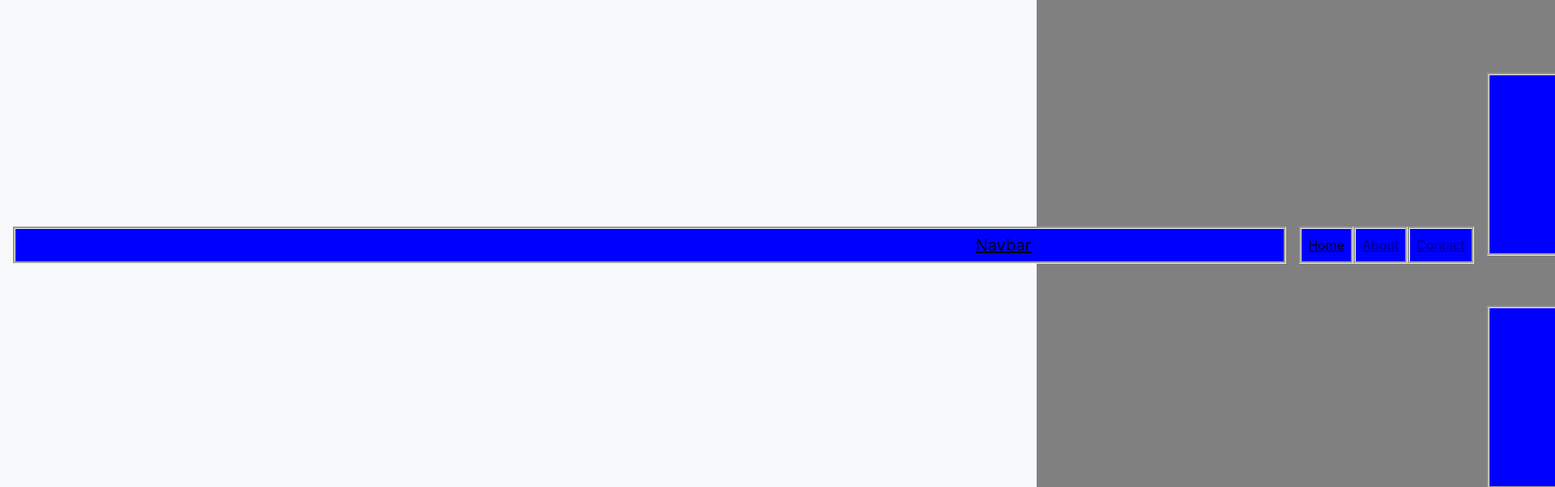
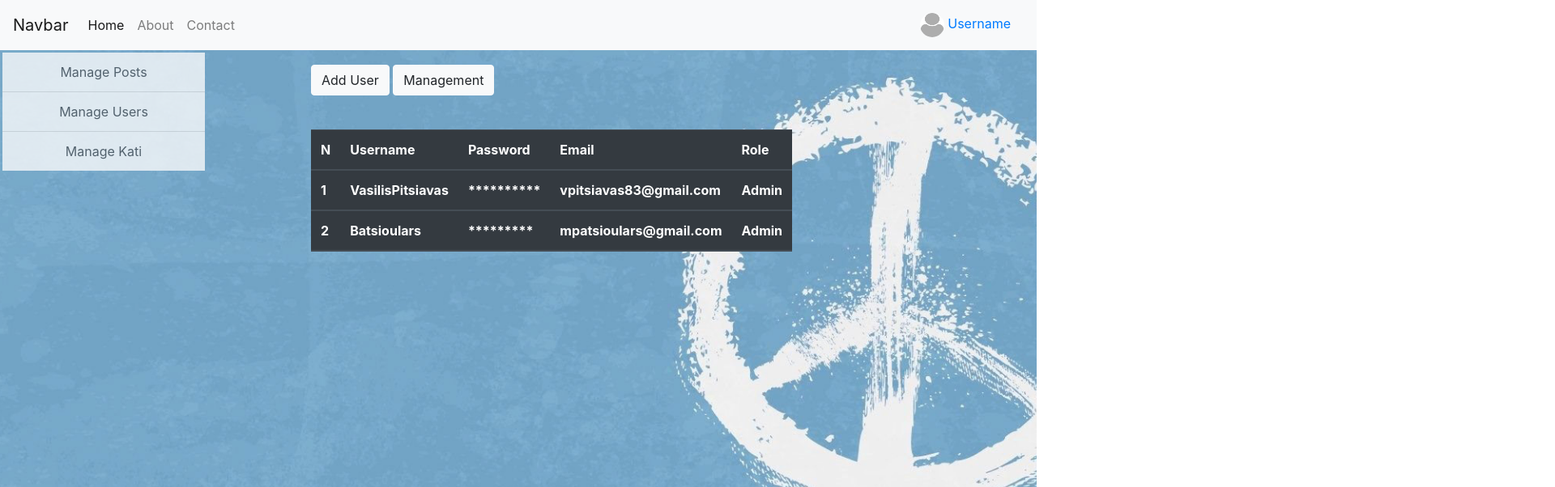
Before and after one commit to mpatsiou/pspi-project, a plain HTML site: page index.html in a window 1280 px wide. Shown: the top 602 px of the page at 81% size, 1920 px wide, since content can reach past the window. Drawn offline with nearby package versions, Linux system fonts and the light colour scheme.

Commit message:
admin page main css file

```diff
--- a/style.css
+++ b/style.css
@@ -1,17 +1,32 @@
 body {
-  background-color: grey;
-  font: serif;
+  background: url("background.jpg") no-repeat;
+  background-position: center;
+  background-size: 120%;
 }
-
-
-a {
+.nav-username {
+  text-align: right;
+}
+.avatar {
+  width: 30px;
+  height: 30px;
+  border-radius: 50%;
+}
+.left-sidebar {
+  width: 20%;
+  padding: 0.2%;
+  text-align: center;
   position: relative;
-  background-color: blue;
-  color: black;
-  border-style: groove;
-  padding-left: 95%;
-  padding-right: 25%;
-  padding-top: 40%;
-  padding-bottom: 3%;
-  text-decoration: underline;
+  background-color: transparent;
+  opacity: 0.8;
 }
+.buttons {
+  position: fixed;
+  top:10%;
+  left:30%;
+}
+.table {
+  position: fixed;
+  width: 20%;
+  left: 30%;
+  top: 20%;
+}
```
